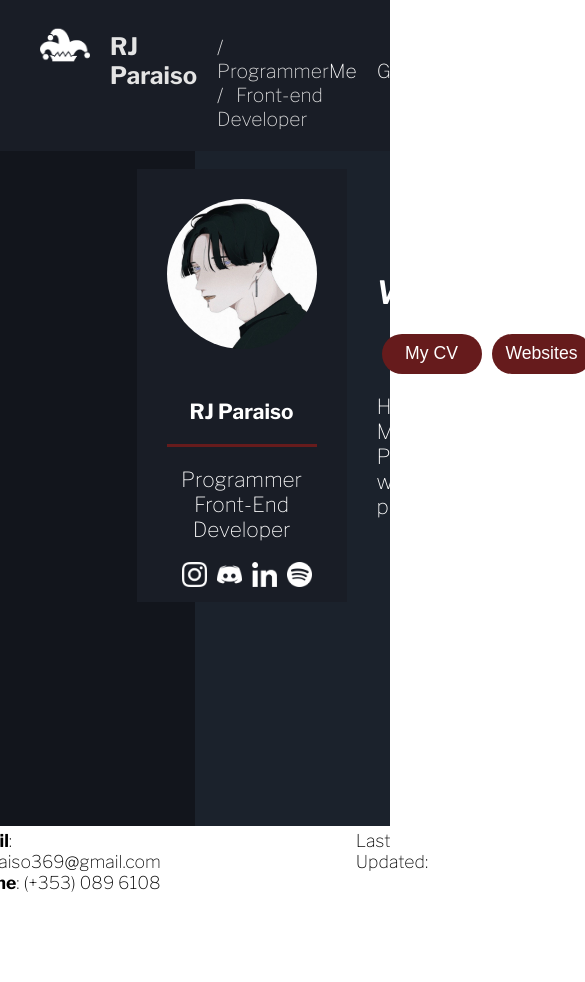
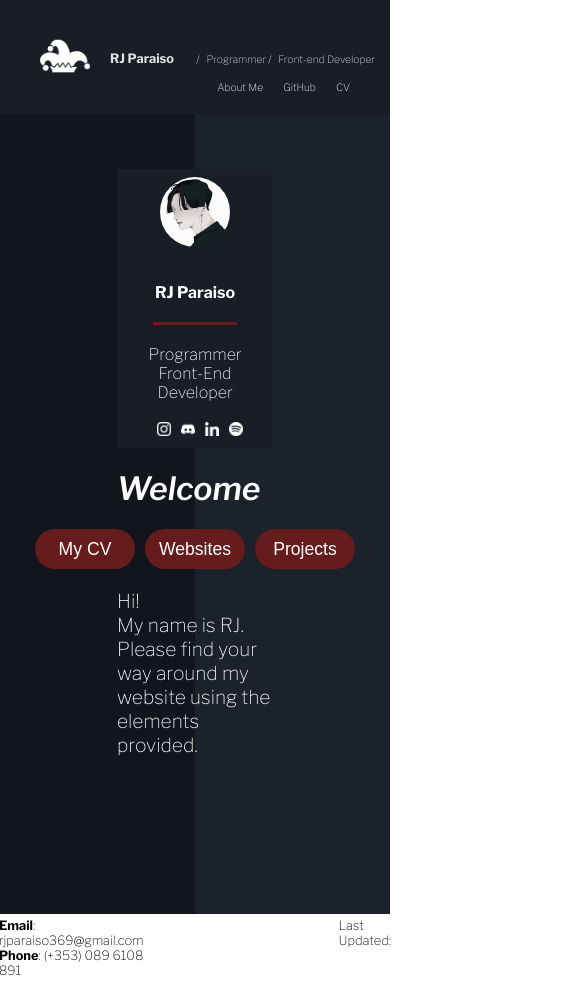
Before and after one commit to ThisIs-RJP/Personal-Website, a React (Create React App) app: page / in a window 390 px wide. Shown: the top 982 px of the page, 585 px wide, since content can reach past the window. Before the commit the page ends 918 px from the top, so only its background shows below. Built offline with nearby package versions, Linux system fonts and the light colour scheme.

Commit message:
Update App.css

```diff
--- a/src/App.css
+++ b/src/App.css
@@ -151,6 +151,7 @@ ul {
   font-size: 130%;
   width: 300px;
 }
+
 /* ######################################## Animation goes here */
 
 .animated-button {
@@ -214,3 +215,236 @@ ul {
   padding-right: 50%;
 }
 /* ####################################### End of the footer*/
+
+
+/* ################################## Mobile View ###### */
+
+@media only screen and (max-width: 600px) {
+  .App {
+    width: auto;
+    top: 0;
+  }
+
+  /* ####################################### Start of navigation bar code */
+  ul {
+    display: block;
+    flex-direction: row;
+    font-size: 80%;
+    color: rgb(228, 228, 228);
+    /* background-color: rgba(25,29,38,255); */
+    background-color: rgba(25,29,38,255);
+    padding-top: 50px;
+    margin-top: -5%;
+    padding-bottom: 20px;
+    margin-bottom: 0px;
+  }
+
+  .icon {
+    margin-top: 0%;
+    width: 50px;
+    height: 50px;
+    padding-right: 20px;
+    margin-bottom: -5%;
+  }
+
+  #namePlace {
+    margin-top: 12px;
+    font-weight: bold;
+  }
+
+  #type {
+    margin-left: 20px;
+    margin-top: 15px;
+    font-size: 80%;
+  }
+
+  #contents {
+    text-align: right;
+    font-size: 80%;
+    margin-top: 15px;
+    margin-left: auto;
+    margin-right: 30px;
+  }
+
+  .links {
+    padding-left: 10px;
+    padding-right: 10px;
+    text-decoration: none;
+    color: white;
+  }
+
+  .links:hover {
+    text-decoration: underline;
+    color: #661b1c;
+  }
+
+  /* ####################################### End of the navigation bar */
+  /* ####################################### Start of profile background */
+
+  #profileProfile {
+    display: block;
+    width: 100%;
+  }
+
+  .profileBackground {
+    /* display: flex; */
+    width: 100%;
+    height: 800px;
+  }
+
+  .backgroundHalf {
+    width: 50%;
+    /* height: 80vh; */
+    height: 100%;
+    /* background-color: #12151c; */
+    /* background-color: white; */
+  }
+
+  .backgroundHalf2 {
+    width: 50%;
+    /* height: 80vh; */
+    height: 100%;
+    background-color: #1b222c;
+  }
+
+  .buttonLine {
+    display: flex;
+    /* margin-left: -50%; */
+    justify-content: center;
+  }
+
+  .aboutMe {
+    position: absolute;
+    margin-left: 0%;
+    top: 20%;
+    left: 30%;
+    right: 30%;
+    display: block;
+    justify-content: center;
+    align-items: center;
+  }
+
+  .meBox {
+    /* display: block; */
+    flex-direction: column;
+    position: relative; /* Change to relative position */
+    z-index: 2; /* Ensure the z-index is higher than the backgrounds */
+    background-color:  rgba(25,29,38,255);
+    color: white;
+    font-size: 100%;
+    padding-left: 5%;
+    padding-right: 5%;
+    padding-top: 5%;
+    padding-bottom: 5%;
+    text-align: center;
+    justify-content: center;
+    align-items: center;
+  }
+
+  #meIcon {
+    border-radius: 50%;
+    width: 50%;
+    height: 50%;
+    margin-bottom: -10%;
+  }
+
+  .icons {
+    margin-top: 20px;
+    padding-left: 10px;
+    height: 10%;
+    width: 10%;
+  }
+
+  .sideText {
+    color: white;
+    margin-left: 0px;
+  }
+
+  #namePlace2 {
+    margin-top: 50px;
+    font-weight: bold;
+  }
+
+  #redLine {
+    margin-top: 20px;
+    height: 3px;
+    width: 60%;
+    background-color: #661b1c;
+  }
+
+  .profileStuff {
+    margin-top: 20px;
+  }
+
+  .description {
+    margin-top: 20px;
+    font-weight: 500;
+    font-size: 120%;
+    width: 100%;
+  }
+
+  /* ######################################## Animation goes here */
+
+  .animated-button {
+    transition: all 0.2s ease-in-out;
+    text-decoration: none;
+    background-color: none;
+    color: white;
+    background-color: #661b1c;
+    border-radius: 30px;
+    border: none;
+    width: 100px;
+    height: 40px;
+    font-size: 110%;
+    margin-left: 5px;
+    margin-right: 5px;
+  }
+
+  .animated-button.hovered {
+    transform: scale(1.1);
+    background-color: #12151c;
+  }
+
+  /* ####################################### Start of first block*/
+
+  #block1 {
+    margin-top: 5%;
+    display: flex;
+    justify-content: center;
+    color: black;
+    width: 100%;
+  }
+
+  #id block1Column {
+    width: 100%;
+  }
+
+  .title {
+    font-size: 100%;
+    font-weight: bold;
+    margin-right: 20%;
+    width: 100%;
+  }
+
+  .descUnderTitle {
+    margin-top: 5%;
+    font-size: 110%;
+    width: 70%;
+    word-spacing: 2px;
+  }
+
+  /* ####################################### End of first block*/
+  /* ####################################### Start of the footer*/
+
+  #footer {
+    font-size: 80%;
+    margin-top: 1%;
+    margin-bottom: 1%;
+    display: flex;
+    justify-content: center;
+  }
+
+  .contacts {
+    padding-right: 50%;
+  }
+}
```
